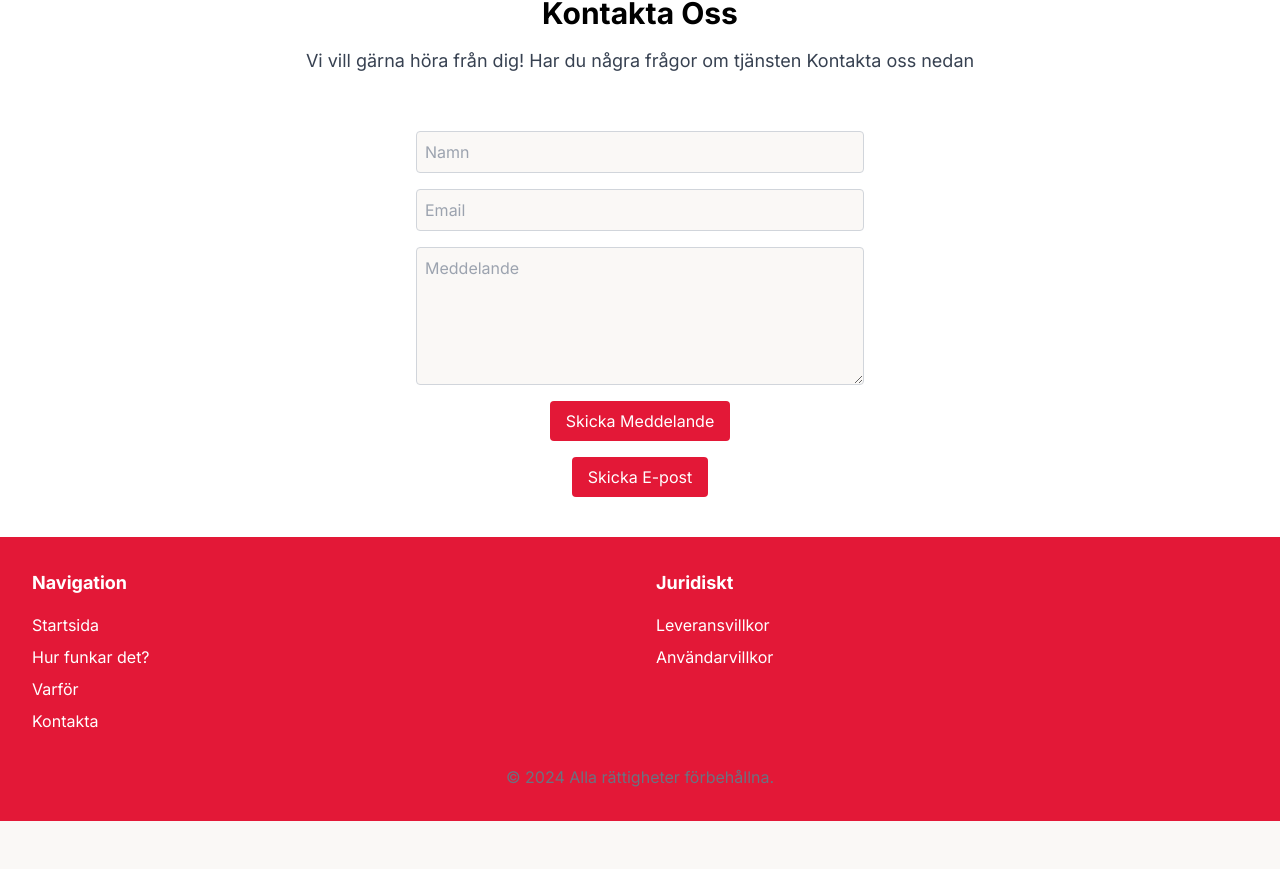
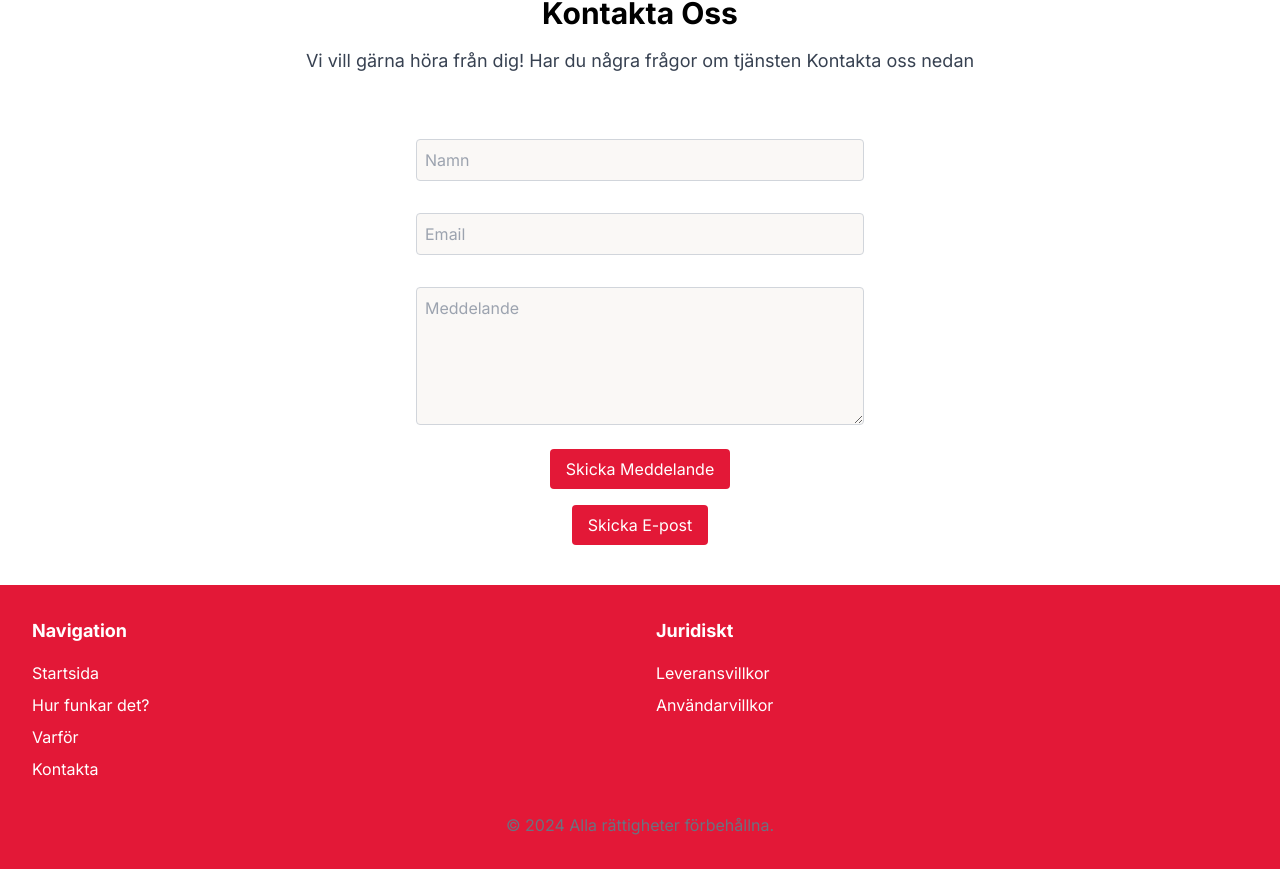
Before and after one commit to hugojohansson1021/JournalKollen, a Next.js app: page / in a window 1280 px wide. Shown: the part 2590-3459 px from the top of the page. Before the commit the page ends 3411 px from the top, so only its background shows below. Built offline with nearby package versions, Linux system fonts and the light colour scheme.

Commit message:
Fix - Margins

```diff
--- a/src/app/components/ContactForm.tsx
+++ b/src/app/components/ContactForm.tsx
@@ -99,7 +99,7 @@ const ContactForm: React.FC<{ isSwedish: boolean; setIsSwedish: React.Dispatch<R
             placeholder={currentTextConfig.namePlaceholder}
             value={name}
             onChange={(e) => setName(e.target.value)}
-            className="w-full max-w-md p-2 border border-gray-300 bg-[#FAF8F6]  rounded text-black"
+            className="w-full max-w-md p-2 m-2 border border-gray-300 bg-[#FAF8F6]  rounded text-black"
             required
           />
           <input
@@ -107,14 +107,14 @@ const ContactForm: React.FC<{ isSwedish: boolean; setIsSwedish: React.Dispatch<R
             placeholder={currentTextConfig.emailPlaceholder}
             value={email}
             onChange={(e) => setEmail(e.target.value)}
-            className="w-full max-w-md p-2 border border-gray-300 rounded bg-[#FAF8F6]  text-black"
+            className="w-full max-w-md p-2 m-2 border border-gray-300 rounded bg-[#FAF8F6]  text-black"
             required
           />
           <textarea
             placeholder={currentTextConfig.messagePlaceholder}
             value={message}
             onChange={(e) => setMessage(e.target.value)}
-            className="w-full max-w-md p-2 border border-gray-300 bg-[#FAF8F6]  rounded text-black"
+            className="w-full max-w-md p-2 m-2 border border-gray-300 bg-[#FAF8F6]  rounded text-black"
             rows={5}
             required
           />
```
